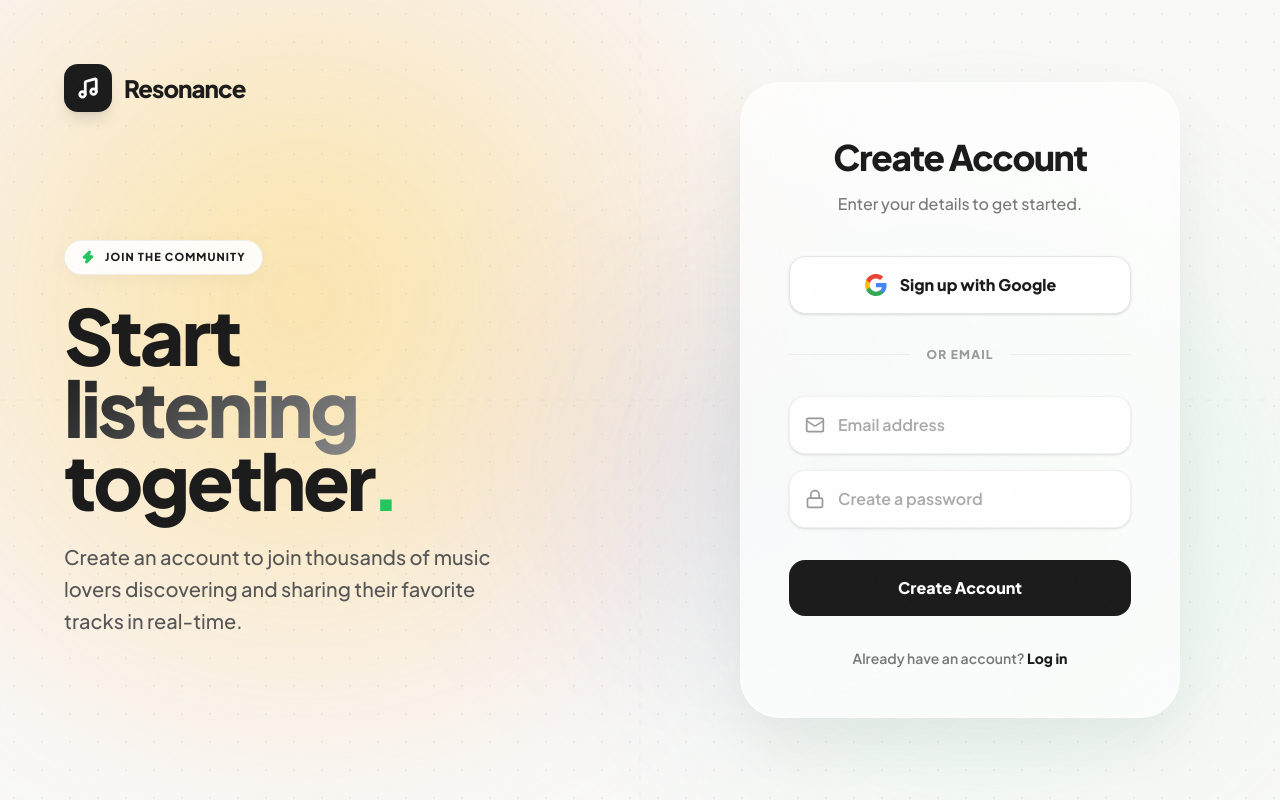
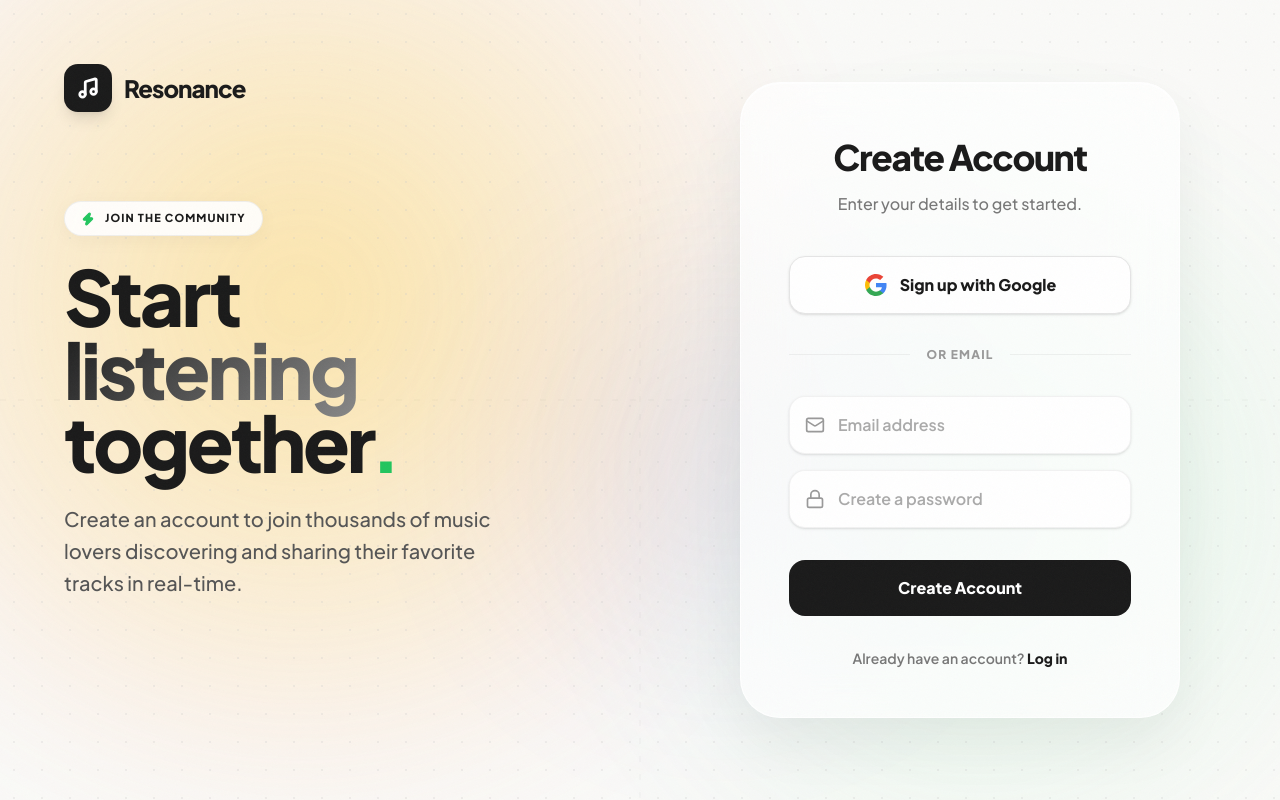
Before and after one commit to Niteshagarwal01/Resonance, a Next.js app in the folder frontend/: page /signup in a window 1280 px wide. Built offline with nearby package versions, Linux system fonts and the light colour scheme; no server answers.

Commit message:
Perfectly balance auth layout by absolute-positioning the logo and vertically centering the headline text to match the form

```diff
--- a/frontend/src/app/login/page.tsx
+++ b/frontend/src/app/login/page.tsx
@@ -55,8 +55,8 @@ export default function LoginPage() {
       </div>
 
       {/* LEFT SECTION - Branding & Cinematic Visuals */}
-      <div className="hidden lg:flex w-1/2 flex-col p-12 lg:p-16 relative z-20">
-        <div className="relative z-10 flex items-center gap-3">
+      <div className="hidden lg:flex w-1/2 flex-col justify-center p-12 lg:p-16 relative z-20">
+        <div className="absolute top-12 left-12 lg:top-16 lg:left-16 z-30">
           <Link href="/" className="flex items-center gap-3 w-fit group" style={{ textDecoration: "none" }}>
             <motion.div whileHover={{ rotate: 90 }} transition={{ type: "spring", stiffness: 200 }}
               className="w-12 h-12 flex items-center justify-center shadow-lg" style={{ background: "#1A1A1A", borderRadius: 14 }}
@@ -67,7 +67,7 @@ export default function LoginPage() {
           </Link>
         </div>
 
-        <div className="relative z-10 mt-24 xl:mt-32">
+        <div className="relative z-10">
           <motion.div initial={{ opacity: 0, y: 20 }} animate={{ opacity: 1, y: 0 }}>
             <div className="inline-flex items-center gap-2.5 mb-6" style={{ background: "rgba(255,255,255,0.9)", border: "1px solid rgba(0,0,0,0.06)", padding: "8px 16px", borderRadius: 100, fontSize: 11, fontWeight: 800, letterSpacing: "0.1em", textTransform: "uppercase", boxShadow: "0 4px 20px rgba(0,0,0,0.04)" }}>
               <Zap size={14} color="#FFB703" fill="#FFB703" />
--- a/frontend/src/app/signup/page.tsx
+++ b/frontend/src/app/signup/page.tsx
@@ -62,8 +62,8 @@ export default function SignupPage() {
       </div>
 
       {/* LEFT SECTION - Branding & Cinematic Visuals */}
-      <div className="hidden lg:flex w-1/2 flex-col p-12 lg:p-16 relative z-20">
-        <div className="relative z-10 flex items-center gap-3">
+      <div className="hidden lg:flex w-1/2 flex-col justify-center p-12 lg:p-16 relative z-20">
+        <div className="absolute top-12 left-12 lg:top-16 lg:left-16 z-30">
           <Link href="/" className="flex items-center gap-3 w-fit group" style={{ textDecoration: "none" }}>
             <motion.div whileHover={{ rotate: 90 }} transition={{ type: "spring", stiffness: 200 }}
               className="w-12 h-12 flex items-center justify-center shadow-lg" style={{ background: "#1A1A1A", borderRadius: 14 }}
@@ -74,7 +74,7 @@ export default function SignupPage() {
           </Link>
         </div>
 
-        <div className="relative z-10 mt-24 xl:mt-32">
+        <div className="relative z-10">
           <motion.div initial={{ opacity: 0, y: 20 }} animate={{ opacity: 1, y: 0 }}>
             <div className="inline-flex items-center gap-2.5 mb-6" style={{ background: "rgba(255,255,255,0.9)", border: "1px solid rgba(0,0,0,0.06)", padding: "8px 16px", borderRadius: 100, fontSize: 11, fontWeight: 800, letterSpacing: "0.1em", textTransform: "uppercase", boxShadow: "0 4px 20px rgba(0,0,0,0.04)" }}>
               <Zap size={14} color="#22c55e" fill="#22c55e" />
```
